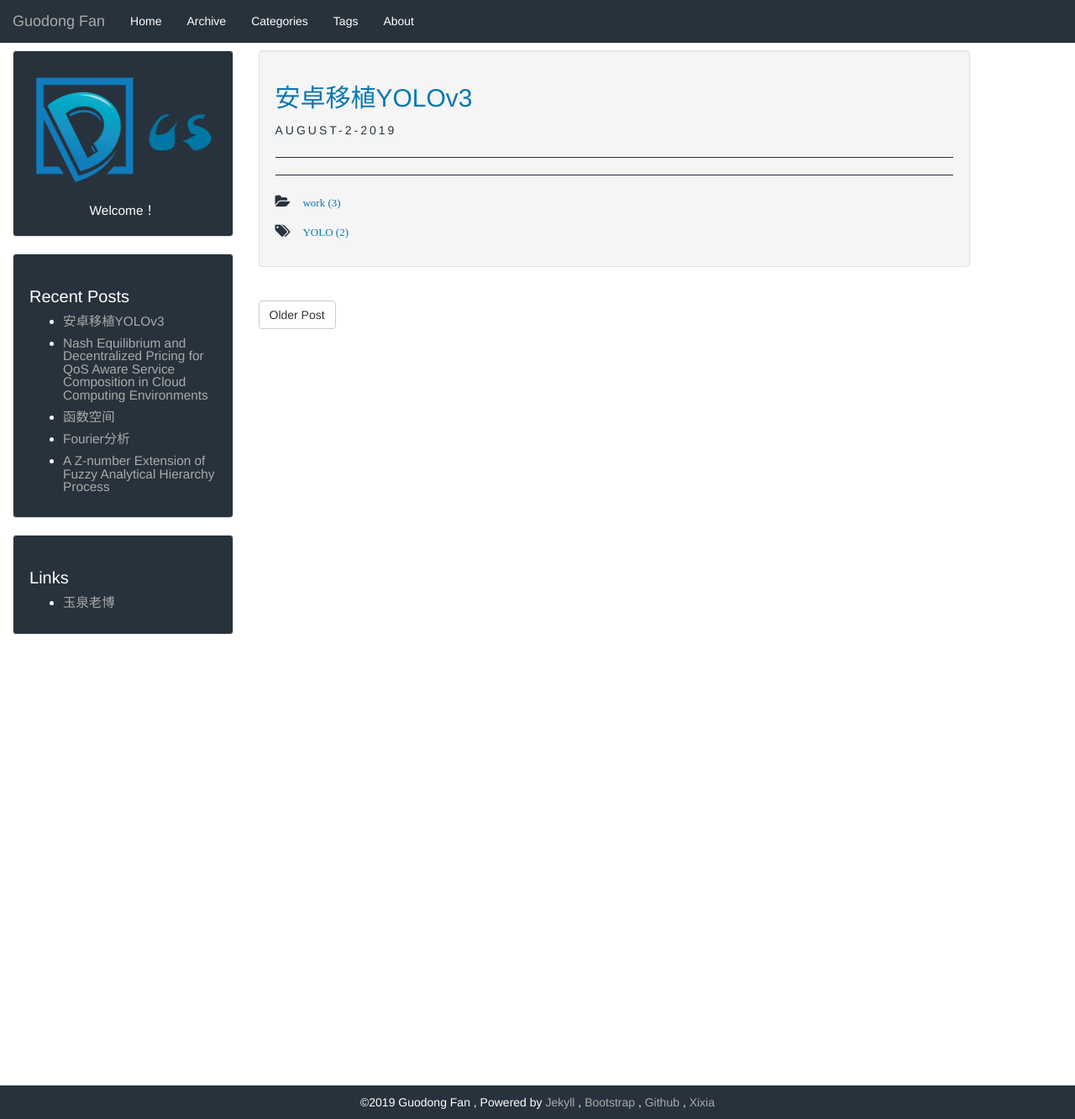
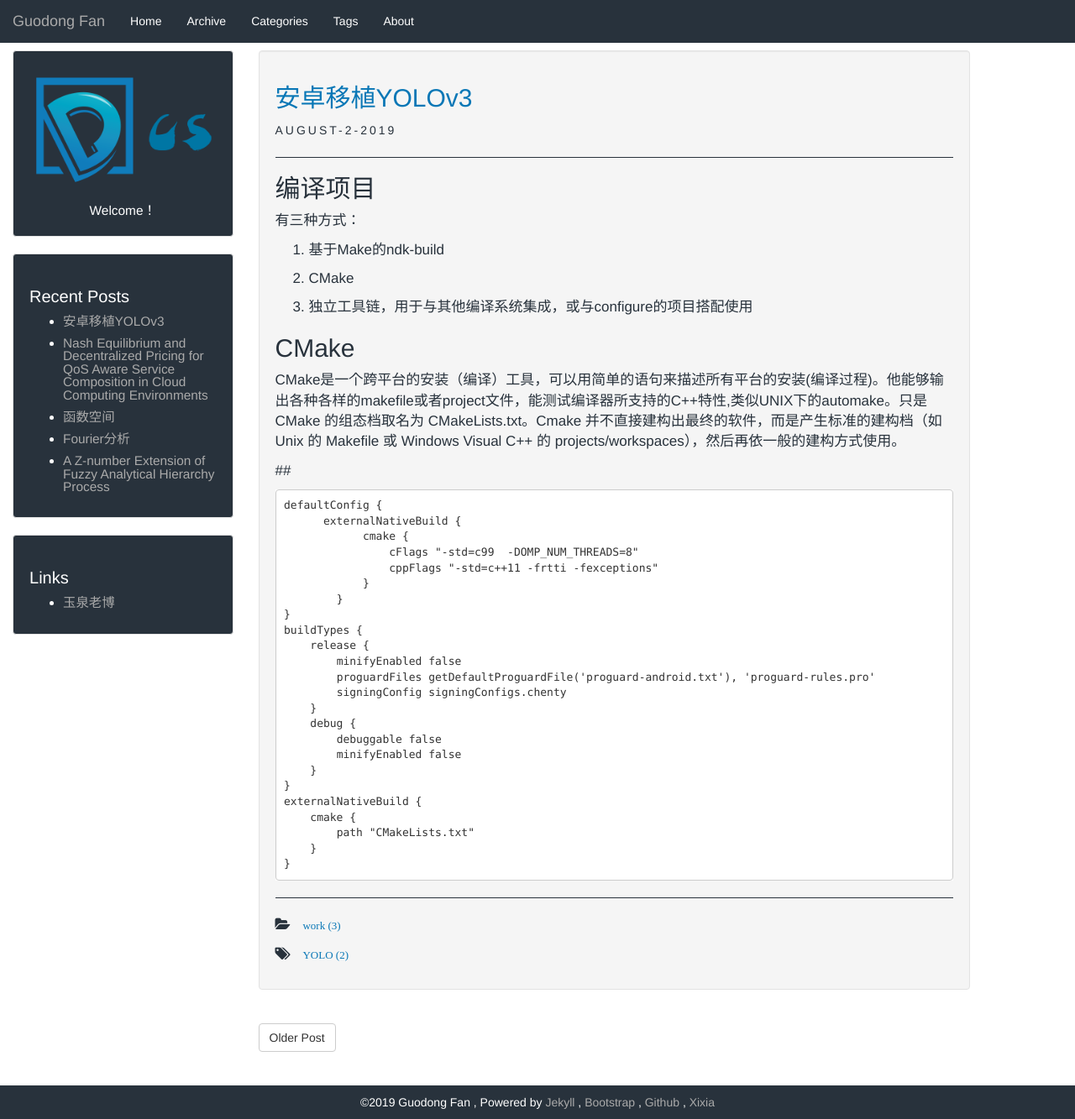
Before and after one commit to GuodongFan/GuodongFan.github.io, a Jekyll site: the page built from _posts/2019-08-02-Yolov3-Android.md, in a window 1280 px wide and 1333 px high. Shown: the whole window at 84% size. Built offline with Jekyll 4.4.1, drawn with Linux system fonts in a browser that asks for light colours; our own code applies the rules of GitHub Pages for plain Markdown files.

Commit message:
Update 2019-08-02-Yolov3-Android.md

````diff
--- a/_posts/2019-08-02-Yolov3-Android.md
+++ b/_posts/2019-08-02-Yolov3-Android.md
@@ -4,3 +4,46 @@ published: true
 category: work
 tag: YOLO
 ---
+
+## 编译项目
+
+有三种方式：
+
+1. 基于Make的ndk-build
+
+2. CMake
+
+3. 独立工具链，用于与其他编译系统集成，或与configure的项目搭配使用
+
+## CMake
+
+CMake是一个跨平台的安装（编译）工具，可以用简单的语句来描述所有平台的安装(编译过程)。他能够输出各种各样的makefile或者project文件，能测试编译器所支持的C++特性,类似UNIX下的automake。只是 CMake 的组态档取名为 CMakeLists.txt。Cmake 并不直接建构出最终的软件，而是产生标准的建构档（如 Unix 的 Makefile 或 Windows Visual C++ 的 projects/workspaces），然后再依一般的建构方式使用。
+
+##
+
+```
+defaultConfig {
+      externalNativeBuild {
+            cmake {
+                cFlags "-std=c99  -DOMP_NUM_THREADS=8"
+                cppFlags "-std=c++11 -frtti -fexceptions"
+            }
+        }
+}
+buildTypes {
+    release {
+        minifyEnabled false
+        proguardFiles getDefaultProguardFile('proguard-android.txt'), 'proguard-rules.pro'
+        signingConfig signingConfigs.chenty
+    }
+    debug {
+        debuggable false
+        minifyEnabled false
+    }
+}
+externalNativeBuild {
+    cmake {
+        path "CMakeLists.txt"
+    }
+}
+```
````
